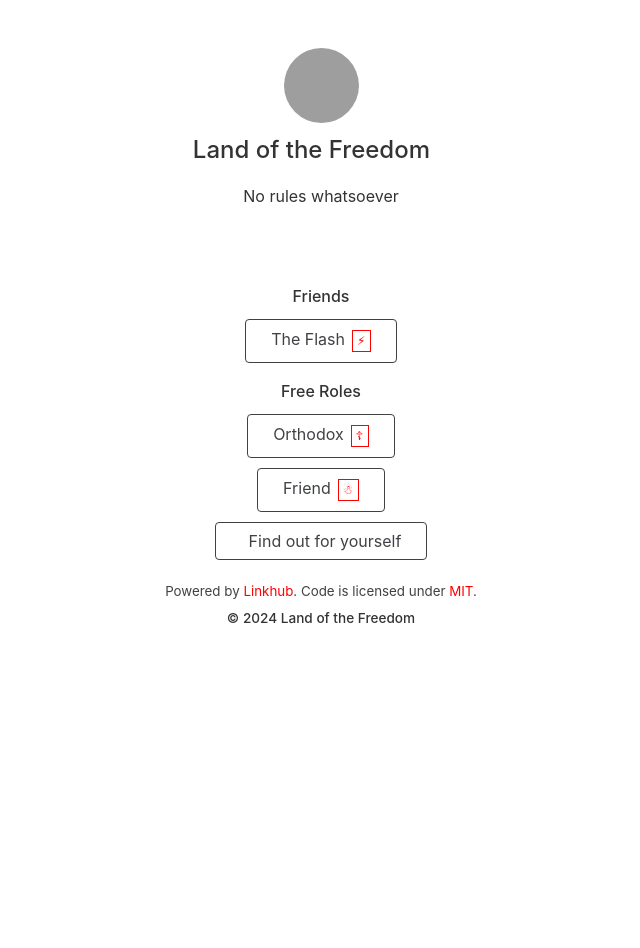
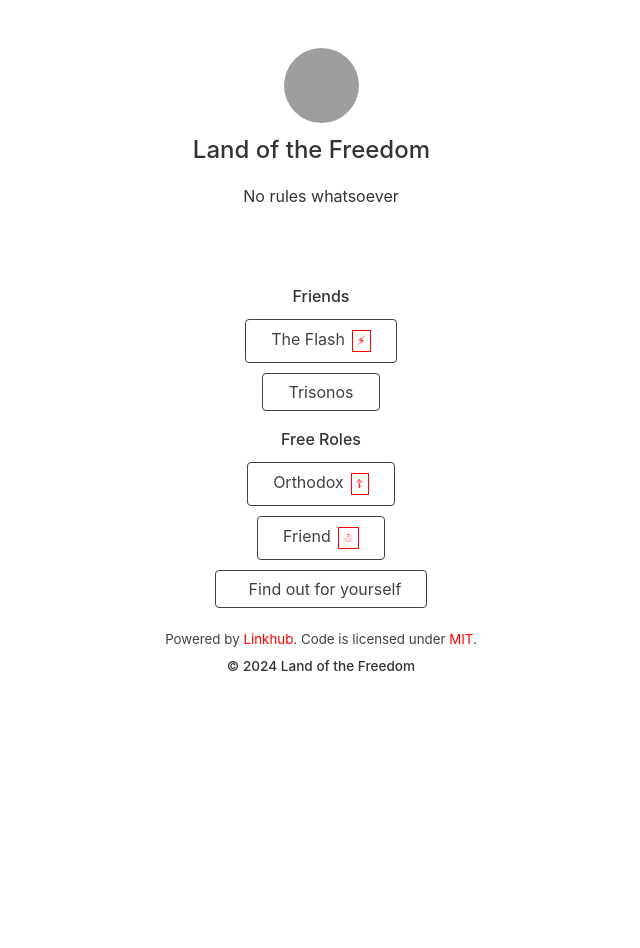
Before and after one commit to ShadowElixir/lotf, a Jekyll site: the page built from index.html, in a window 1280 px wide. Shown: the whole page, without its empty margins (319-959 px from the left). Built offline with Jekyll 4.4.1, drawn with Linux system fonts in a browser that asks for light colours; nearby versions of some CDN libraries; comment, search, counter and statistics services are not loaded; grey boxes are pictures that could not be loaded.

Commit message:
Update links.yml

```diff
--- a/_data/links.yml
+++ b/_data/links.yml
@@ -3,6 +3,10 @@
     - title: The Flash
       url: https://www.youtube.com/@theflash444
       tag: ⚡︎
+
+    - title: Trisonos
+      url: https://www.youtube.com/@trisonos
+
 - category: Free Roles
   items:
     - title: Orthodox
```
